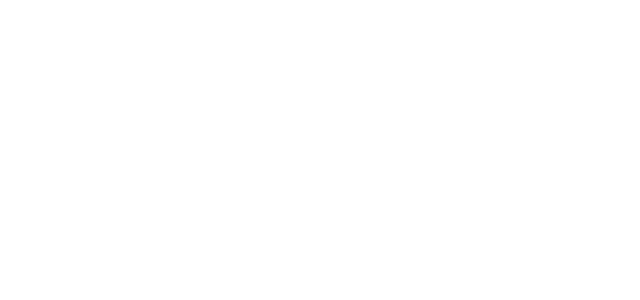
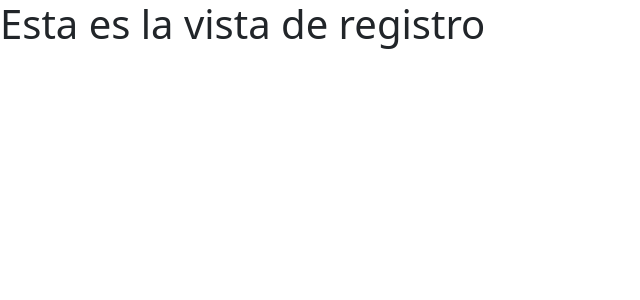
Before and after one commit to AAGS589/front_hbcl, a React (Create React App) app: page /register in a window 1280 px wide. Before the commit this address had no page. Shown: the top 300 px of the page, without its empty margins (0-640 px from the left). Built offline with nearby package versions, Linux system fonts and the light colour scheme.

Commit message:
Se creo el componente de registro y se creo su respectivo archio css

```diff
--- a/src/components/App.js
+++ b/src/components/App.js
@@ -3,6 +3,7 @@
 
 import Login from './login'
 import Menu from './menu'
+import Register from './register'
 
 class App extends React.Component{
     render(){
@@ -11,6 +12,7 @@
                 <Routes>
                     <Route exact path='/' element= {<Login/>}/>
                     <Route exact path='/menu' element={<Menu/>}/>
+                    <Route exact path='/register' element={<Register/>}/>
                 </Routes>
             </BrowserRouter>
         )
--- a/src/components/login.js
+++ b/src/components/login.js
@@ -23,7 +23,7 @@
                                placeholder={'Ingrese su contraseña'}/>
                     </div>
                     <div className="formulario">
-                        <Link to='/menu'>
+                        <Link to='/register'>
                             <button type="button" className="btn-login">Iniciar sesión</button>
                         </Link>
                     </div>
--- /dev/null
+++ b/src/components/register.js
@@ -0,0 +1,13 @@
+import React from "react";
+
+import '../assets/estilos-register.css'
+
+class Register extends React.Component{
+    render() {
+        return(
+            <h1>Esta es la vista de registro</h1>
+        )
+    }
+}
+
+export default Register;
```
Also changed, not shown: src/assets/estilos-register.css (added).
